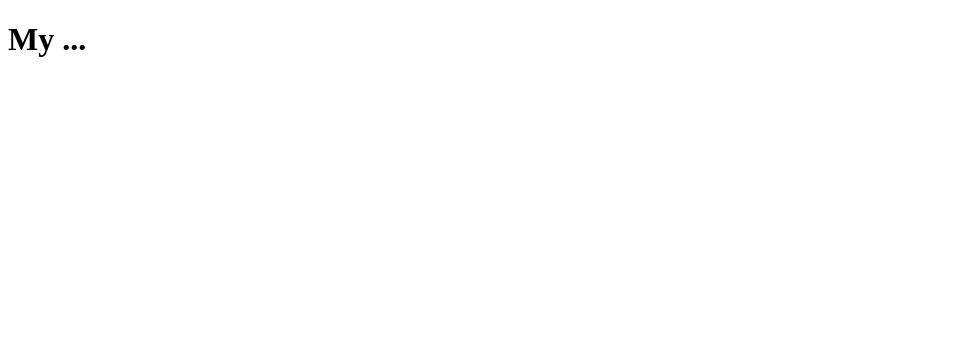
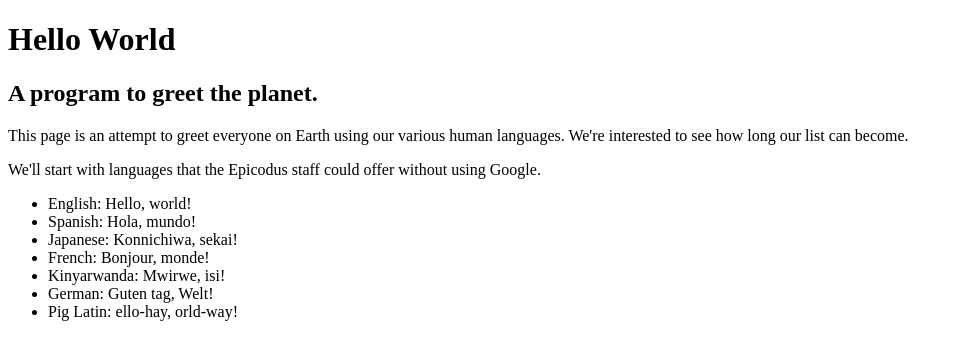
Before and after one commit to gakey1/test-practice, a plain HTML site: page index.html in a window 1280 px wide. Shown: the whole page, without its empty margins (0-959 px from the left). Drawn offline with Linux system fonts and the light colour scheme.

Commit message:
initial file with 5 languages saying hello

```diff
--- a/index.html
+++ b/index.html
@@ -7,7 +7,23 @@
     <title>Document</title>
 </head>
 <body>
-  <h1>My ...</h1>
+<h1> Hello World </h1>
+<h2> A program to greet the planet. </h2>
+
+<p>This page is an attempt to greet everyone on Earth using our various human languages. We're interested to see how
+    long our list can become. </p>
+
+<p>We'll start with languages that the Epicodus staff could offer without using Google. </p>
+
+<ul>
+    <li> English: Hello, world! </li>
+    <li> Spanish: Hola, mundo! </li>
+    <li> Japanese: Konnichiwa, sekai! </li>
+    <li> French: Bonjour, monde! </li>
+    <li> Kinyarwanda: Mwirwe, isi! </li>
+    <li> German: Guten tag, Welt! </li>
+    <li> Pig Latin: ello-hay, orld-way! </li>
+</ul>
 
   </ul>
 </body>
```
